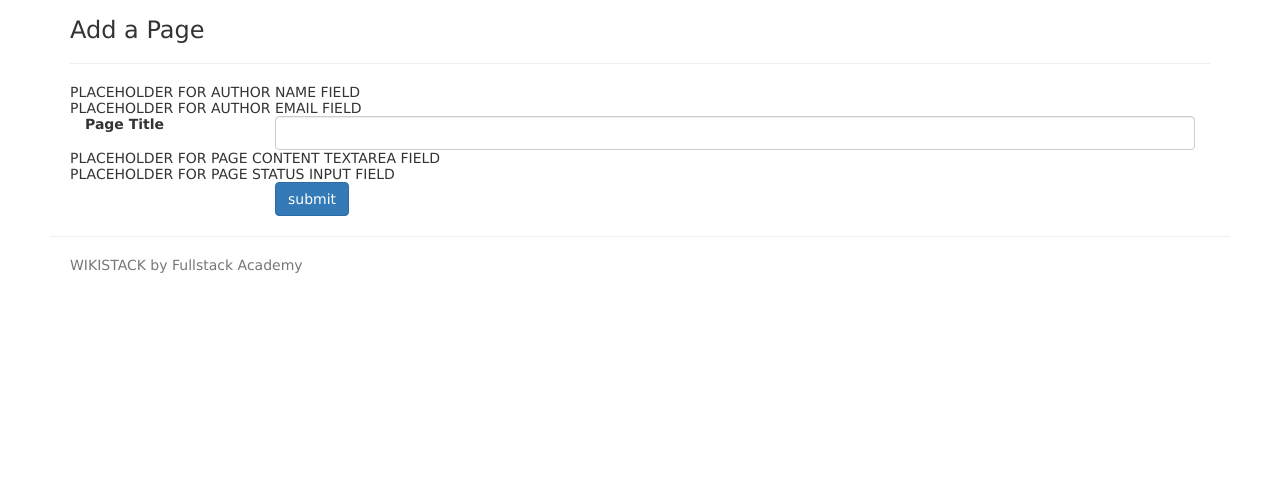
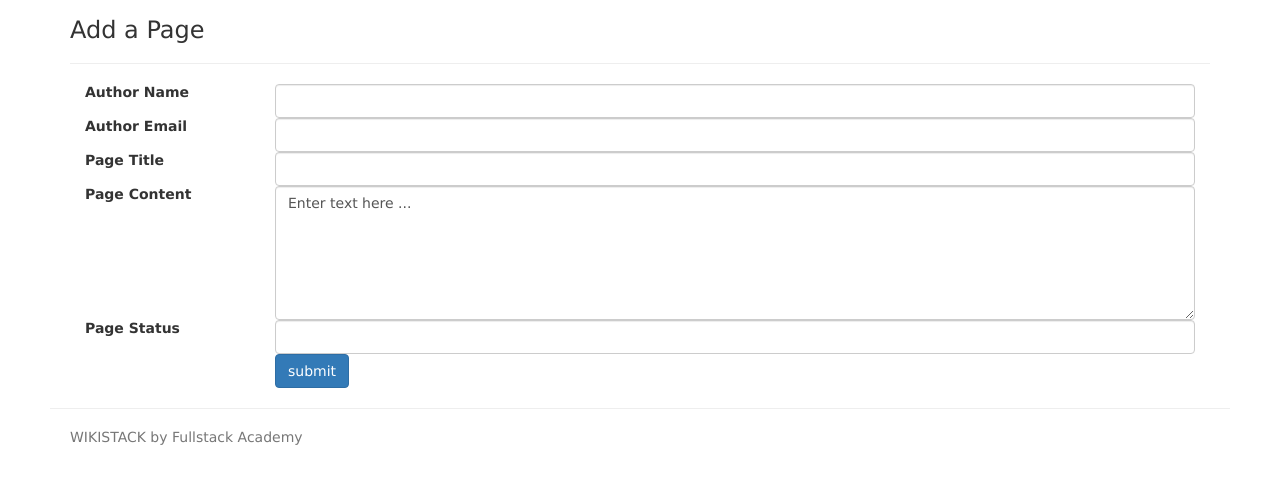
Before and after one commit to pearlmiumiu/wikistacks, a website: page views/addpage.html in a window 1280 px wide. Shown: the part 53-536 px from the top of the page. Drawn offline with nearby package versions, Linux system fonts and the light colour scheme; files that its build step writes are made by us from their sources.

Commit message:
finished HTML form for posting

```diff
--- a/app.js
+++ b/app.js
@@ -3,7 +3,7 @@ var express = require('express');
 var app = express();
 var morgan = require('morgan');
 var nunjucks = require('nunjucks');
-var makesRouter = require('./routes');
+var router = require('./routes');
 // var fs = require('fs');
 var path = require('path');
 // var mime = require('mime');
@@ -45,7 +45,7 @@ models.db.sync({}) // models.db.sync({force: true})
 app.use(express.static(path.join(__dirname, '/public')));
 
 // // modular routing that uses io inside it
-app.use('/', makesRouter);
+app.use('/', router);
 
 
 // // manually-written static file middleware
--- /dev/null
+++ b/routes/user.js
@@ -0,0 +1,6 @@
+'use strict'
+
+var express = require('express');
+var router = express.Router();
+
+module.exports = router;
--- a/views/addpage.html
+++ b/views/addpage.html
@@ -5,9 +5,19 @@
   <hr>
   <form method="POST" action="/wiki/">
 
-    <div>PLACEHOLDER FOR AUTHOR NAME FIELD</div>
+    <div class="form-group">
+      <label for="title" class="col-sm-2 control-label">Author Name</label>
+      <div class="col-sm-10">
+        <input name="title" type="text" class="form-control"/>
+      </div>
+    </div>
 
-    <div>PLACEHOLDER FOR AUTHOR EMAIL FIELD</div>
+    <div class="form-group">
+      <label for="title" class="col-sm-2 control-label">Author Email</label>
+      <div class="col-sm-10">
+        <input name="title" type="text" class="form-control"/>
+      </div>
+    </div>
 
     <div class="form-group">
       <label for="title" class="col-sm-2 control-label">Page Title</label>
@@ -16,9 +26,20 @@
       </div>
     </div>
 
-    <div>PLACEHOLDER FOR PAGE CONTENT TEXTAREA FIELD</div>
+    <div class="form-group">
+      <label for="title" class="col-sm-2 control-label">Page Content</label>
+      <div class="col-sm-10">
+        <!-- <input name="title" type="text" class="form-control"/> -->
+        <textarea name='title' type='text' class='form-control' rows='6'>Enter text here ... </textarea>
+      </div>
+    </div>
 
-    <div>PLACEHOLDER FOR PAGE STATUS INPUT FIELD</div>
+    <div class="form-group">
+      <label for="title" class="col-sm-2 control-label">Page Status</label>
+      <div class="col-sm-10">
+        <input name="title" type="text" class="form-control"/>
+      </div>
+    </div>
 
     <div class="col-sm-offset-2 col-sm-10">
       <button type="submit" class="btn btn-primary">submit</button>
```
Also changed, not shown: routes/index.js (+12 -7 lines), routes/wiki.js (added, +18 -0 lines), 1 other file.
